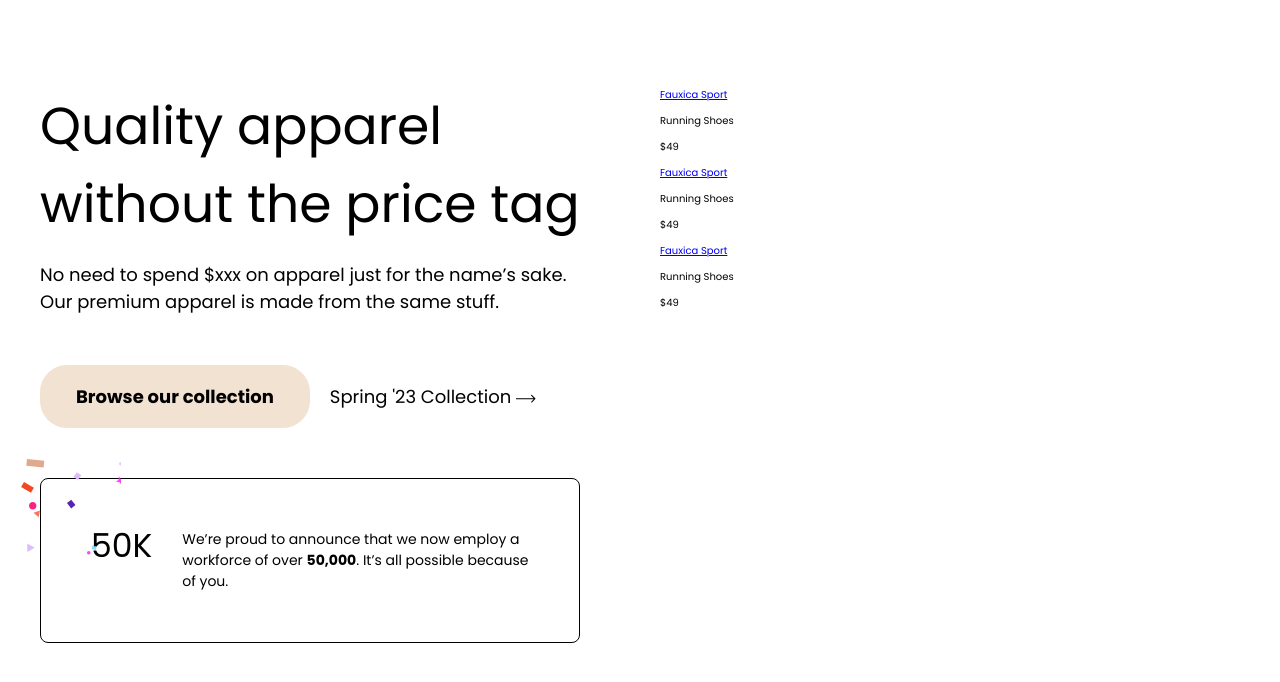
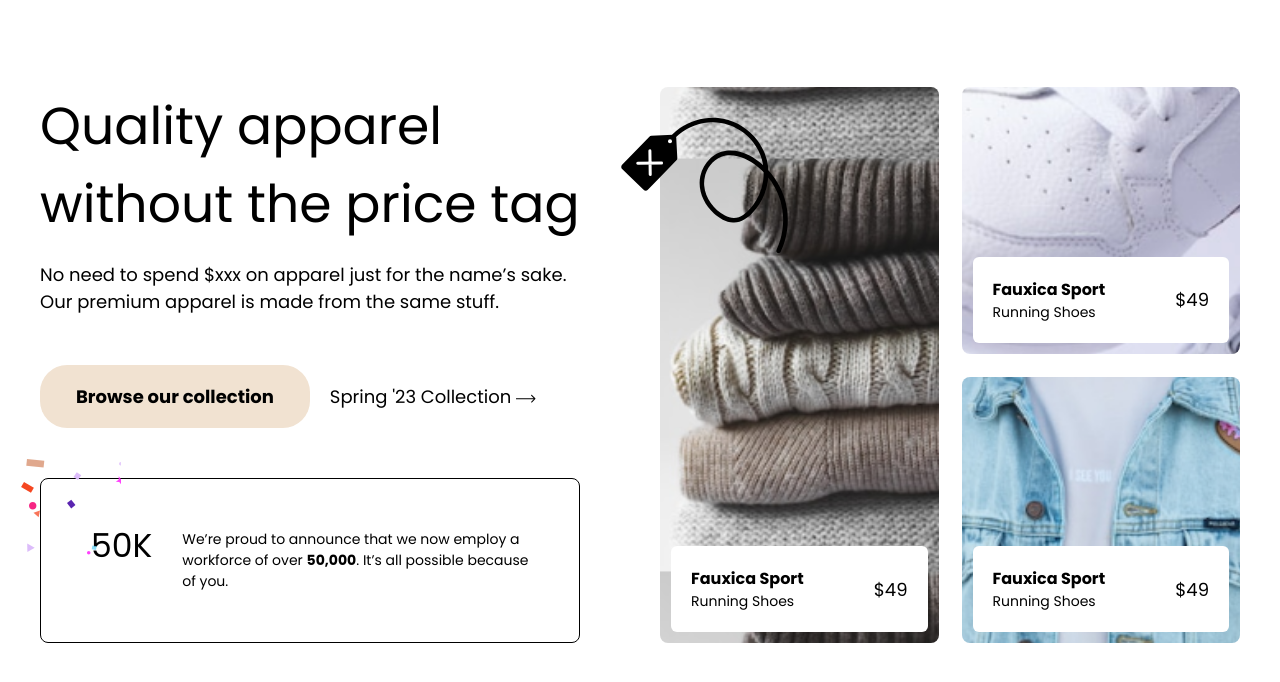
Before and after one commit to Kushanrawindu/Fauxica, a plain HTML site: page index.html in a window 1280 px wide. Shown: the part 78-760 px from the top of the page. Drawn offline with Linux system fonts and the light colour scheme.

Commit message:
right col added

```diff
--- a/css/style.css
+++ b/css/style.css
@@ -46,6 +46,16 @@ nav a.active::before{
     height: 1px;
     border-bottom: 2px solid black;
     bottom: -6px;
+}
+
+nav a::before{
+    position: absolute;
+    content: "";
+    width: 0%;
+    height: 1px;
+    border-bottom: 2px solid rgb(122, 122, 122);
+    bottom: -6px;
+    transition: width .3s;
 }
 
 /* hero section */
@@ -136,3 +146,76 @@ p.details{
     font-size: 1.4rem;
     margin: 0;
 }
+
+.right-col{
+    display: grid;
+    gap: 2.3em;
+    grid-template-columns: repeat(2,auto);
+    grid-template-areas: "left right" "left bottom";
+}
+
+.card{
+    border-radius: .8em;
+    padding: 1.1em;
+    display: flex;
+    align-items: end;
+    background-size: 150%;
+    background-position: center;
+}
+
+.card1{
+    grid-area: left;
+    background-image: url(../img/Component\ 3.png);
+    position: relative;
+}
+
+.card1::before{
+    position: absolute;
+    content: "";
+    background: url(../img/Group4.svg) no-repeat;
+    width: 100%;
+    height: 100%;
+    top: 10px;
+    left: -40px;
+    pointer-events: none;
+}
+
+.card2{
+    background-image: url(../img/Rectangle\ 2.png);
+}
+
+.card3{
+    background-image: url(../img/Rectangle\ 9.png);
+}
+
+.card-details{
+    background: white;
+    border-radius: .6em;
+    padding: 2em;
+    width: 100%;
+    display: flex;
+    align-items: center;
+    justify-content: space-between;
+}
+
+.card-details a{
+    color: black;
+    text-decoration: none;
+    font-size: 1.6rem;
+    font-weight: bold;
+}
+
+.card-details p{
+    font-size: 1.4rem;
+    margin: 0;
+}
+
+p.product-price{
+    font-size: 1.8rem;
+}
+
+/* microanimations */
+
+nav a:hover::before{
+    width: 35%;
+}
```
Also changed, not shown: img/Group4.svg (added).
